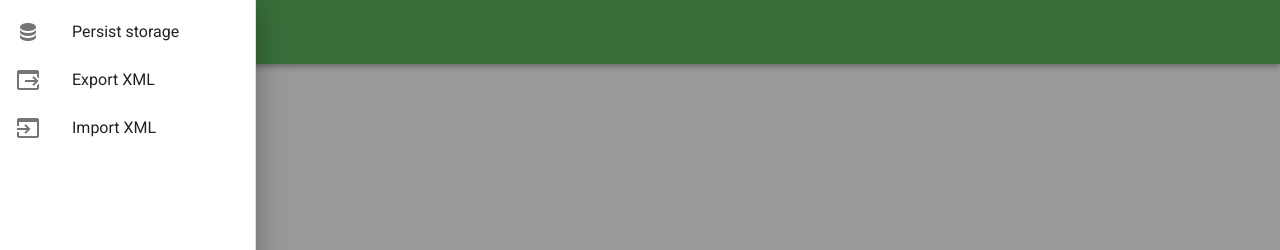
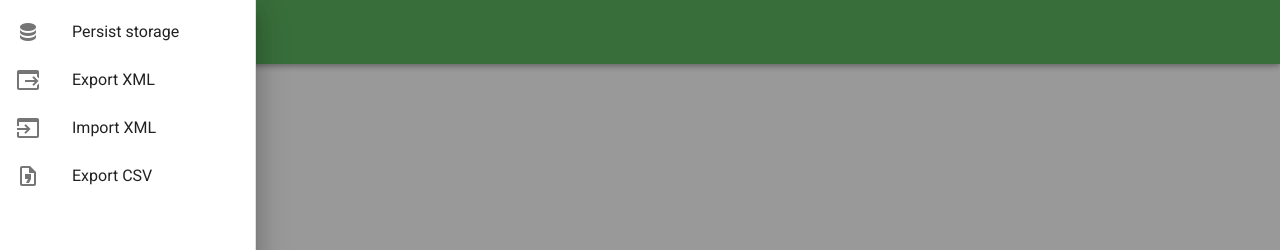
Before and after one commit to Quantaly/mood-diary, a Vue app: page / in a window 1280 px wide. Both pictures are taken after a click on the button 28 px from the left and 32 px from the top of the page. Shown: the top 250 px of the page. Built offline with nearby package versions, Linux system fonts and the light colour scheme.

Commit message:
Export entries as CSV table

```diff
--- a/package.json
+++ b/package.json
@@ -10,6 +10,7 @@
   },
   "dependencies": {
     "core-js": "^3.6.5",
+    "csv-stringify": "^5.5.0",
     "register-service-worker": "^1.7.1",
     "vue": "^2.6.11",
     "vue-class-component": "^7.2.3",
--- a/src/App.vue
+++ b/src/App.vue
@@ -33,6 +33,14 @@
             <v-list-item-title>Import XML</v-list-item-title>
           </v-list-item-content>
         </v-list-item>
+        <v-list-item @click="exportCSV">
+          <v-list-item-action>
+            <v-icon>mdi-file-delimited-outline</v-icon>
+          </v-list-item-action>
+          <v-list-item-content>
+            <v-list-item-title>Export CSV</v-list-item-title>
+          </v-list-item-content>
+        </v-list-item>
       </v-list>
     </v-navigation-drawer>
   </v-app>
@@ -40,7 +48,8 @@
 
 <script lang="ts">
 import { Component, Vue } from "vue-property-decorator";
-import * as db from "./db/xml";
+import * as xml from "./db/xml";
+import * as csv from "./db/csv";
 
 @Component({})
 export default class App extends Vue {
@@ -64,7 +73,7 @@ export default class App extends Vue {
   }
 
   exportXML() {
-    db.exportXML().then(blob => {
+    xml.exportXML().then(blob => {
       const a = document.createElement("a");
       a.href = URL.createObjectURL(blob);
       a.download = "diary.xml";
@@ -82,7 +91,7 @@ export default class App extends Vue {
     input.style.display = "none";
     input.addEventListener("input", () => {
       if (input?.files?.[0]) {
-        db.importXML(input.files[0]).then(() => {
+        xml.importXML(input.files[0]).then(() => {
           location.reload(false);
         });
       }
@@ -91,5 +100,17 @@ export default class App extends Vue {
     input.click();
     input.remove();
   }
+
+  exportCSV() {
+    csv.exportCSV().then(blob => {
+      const a = document.createElement("a");
+      a.href = URL.createObjectURL(blob);
+      a.download = "diary.csv";
+      a.style.display = "none";
+      document.body.appendChild(a);
+      a.click();
+      a.remove();
+    });
+  }
 }
 </script>
--- /dev/null
+++ b/src/db/csv.ts
@@ -0,0 +1,35 @@
+import { dbPromise, ENTRY_STORE_NAME } from "./database";
+import { iterateCursor } from "./idbHelpers";
+import { Entry } from "./models";
+import stringify from "csv-stringify";
+
+export async function exportCSV(): Promise<Blob> {
+    const db = await dbPromise;
+    const txn = db.transaction(ENTRY_STORE_NAME, "readonly");
+    const entryStore = txn.objectStore(ENTRY_STORE_NAME);
+
+    return new Promise((resolve, reject) => {
+        const blobParts: string[] = [];
+        const stringifier = stringify();
+        stringifier.on("readable", () => {
+            let row = stringifier.read();
+            while (row) {
+                blobParts.push(row);
+                row = stringifier.read();
+            }
+        });
+        stringifier.on("error", err => {
+            txn.abort();
+            reject(err);
+        });
+        stringifier.on("finish", () => {
+            resolve(new Blob(blobParts, { type: "text/csv" }));
+        });
+
+        stringifier.write(["Date", "Mood"])
+        iterateCursor(entryStore.openCursor(), cursor => {
+            const entry: Entry = cursor.value;
+            stringifier.write([entry.date, entry.mood.toString()]);
+        }).then(() => stringifier.end());
+    });
+}
```
Also changed, not shown: 1 other file (tests, documents, lock files or other folders).
